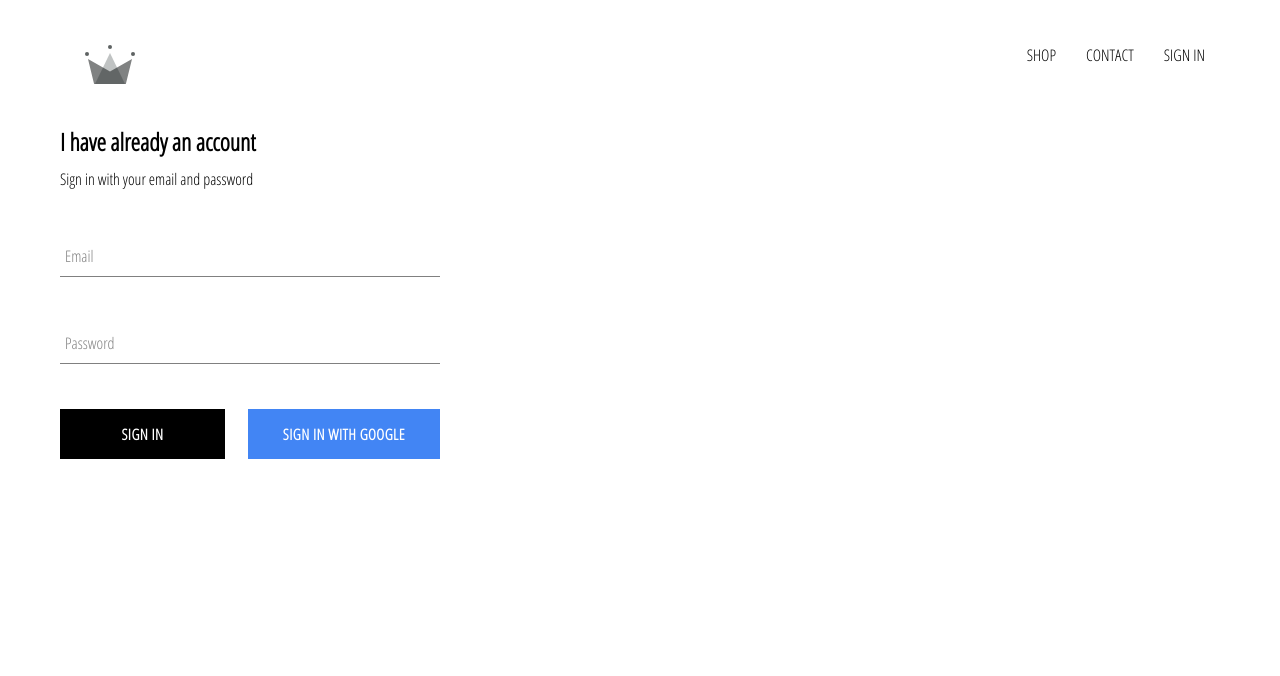
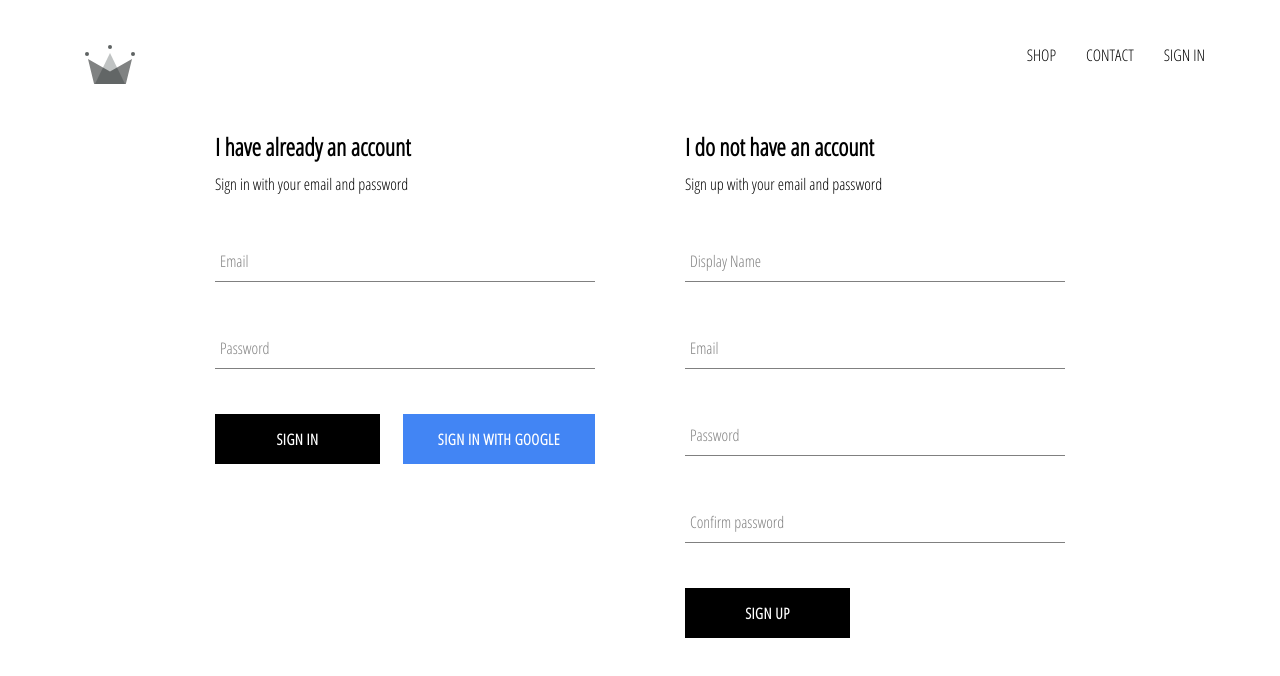
Before and after one commit to dibotest/crnw-clothing, a React (Create React App) app: page /signin in a window 1280 px wide. Shown: the top 676 px of the page. Built offline with nearby package versions, Linux system fonts and the light colour scheme; no server answers.

Commit message:
implemented firebase utils, included ability to store authenticated users in the firebase

```diff
--- a/src/App.js
+++ b/src/App.js
@@ -11,6 +11,7 @@
 // import Components
 import Header from './components/header/header-component';
 import { auth } from './firebase/firebase.utils';
+import { createUserProfileDocument } from './firebase/firebase.utils';
 
 
 class App extends React.Component {
@@ -28,10 +29,29 @@
   unsubsriveFromAuth = null
 
   componentDidMount() {
-    this.unsubsriveFromAuth = auth.onAuthStateChanged(user => {
-      this.setState( { currentUser: user });
+    this.unsubsriveFromAuth = auth.onAuthStateChanged(async userAuth => {
 
-      console.log( user) ;
+      if (userAuth) {
+          const userRef = await createUserProfileDocument( userAuth );
+
+          userRef.onSnapshot( snapShot => {
+            this.setState({
+              currentUser: {
+                id: snapShot.id,
+                ...snapShot.data()
+              }
+            },
+              ()=>{ console.log(this.state)}
+            );
+
+
+
+          });
+      }
+
+      this.setState( { currentUser : userAuth });
+
+
 
     });
   };
--- /dev/null
+++ b/src/components/sign-up/sign-up.component.jsx
@@ -0,0 +1,115 @@
+import React from 'react';
+import './sign-up.styles.scss';
+
+import FormInput from '../form-input/form-input.component';
+import CustomButton from '../custom-button/custom-button.component';
+
+import { auth, createUserProfileDocument } from '../../firebase/firebase.utils';
+
+
+class SignUp extends React.Component {
+
+    constructor(props) {
+        super(props);
+
+        this.state = {
+            displayName: '',
+            email: '',
+            password: '',
+            confirmPassword: ''
+        }
+    }
+
+    handleSubmit = async event => {
+        event.preventDefault();
+
+        const { displayName, email, password, confirmPassword } = this.state;
+
+        if (password !== confirmPassword) {
+            alert("passwords don't match");
+            return;
+        };
+
+        try {
+            const { user } =await auth.createUserWithEmailAndPassword( email, password );
+
+            createUserProfileDocument( user, { displayName });
+
+            this.setState = ({
+                displayName: '',
+                email: '',
+                password: '',
+                confirmPassword: ''
+            });
+
+        } catch (error) {
+            console.error(error);
+        }
+    }
+
+    handleChange = event => {
+        const { name, value } = event.target;
+        this.setState({[name]: value});
+    };
+
+    render() {
+        const { displayName, email, password, confirmPassword } = this.state;
+        return(
+            <div className="sign-up">
+                <h2 className="title">I do not have an account</h2>
+                <span>Sign up with your email and password</span>
+                <form className="sign-up-form" onSubmit= {this.handleSubmit}>
+
+                    <FormInput
+                        type='text'
+                        name='displayName'
+                        value={displayName}
+                        handleChange={this.handleChange}
+                        label='Display Name'
+                        required
+                    />
+
+
+                    <FormInput
+                        type='email'
+                        name='email'
+                        value= { email }
+                        handleChange= { this.handleChange }
+                        label='Email'
+                        required
+                   />
+
+                    <FormInput
+                        type='password'
+                        name='password'
+                        value= { password }
+                        handleChange= { this.handleChange }
+                        label='Password'
+                        required
+                    />
+
+                    <FormInput
+                        type='password'
+                        name='confirmPassword'
+                        value= { confirmPassword }
+                        handleChange= { this.handleChange }
+                        label='Confirm password'
+                        required
+                    />
+
+                    <CustomButton type='submit'> SIGN UP </CustomButton>
+
+
+
+                </form>
+
+            </div>
+
+
+        );
+    };
+
+
+};
+
+export default SignUp;
--- /dev/null
+++ b/src/components/sign-up/sign-up.styles.scss
@@ -0,0 +1,9 @@
+.sign-up {
+    display: flex;
+    flex-direction: column;
+    width: 380px;
+
+    .title {
+      margin: 10px 0;
+    }
+  }
--- a/src/firebase/firebase.utils.js
+++ b/src/firebase/firebase.utils.js
@@ -12,7 +12,38 @@
     messagingSenderId: "1084689258916",
     appId: "1:1084689258916:web:f2ee264f6ff79750498931",
     measurementId: "G-KKJ8KK9KDJ"
-  }
+};
+
+export const createUserProfileDocument = async( userAuth, additionalData ) => {
+
+    if (!userAuth) return;
+
+    const userRef = firestore.doc(`users/${userAuth.uid}`);
+    const snapShot = await userRef.get();
+
+    if (!snapShot.exists) {
+        //bijvullen in onze database
+        const { displayName, email } = userAuth;
+        const createdAt = new Date();
+
+        try {
+            await userRef.set( {
+                displayName,
+                email,
+                createdAt,
+                ...additionalData
+            })
+        } catch (error) {
+            console.log('error creating user ', error.message );
+        }
+    }
+
+    return userRef; // misschien kunnen we elders deze ref nog gebruiken
+
+};
+
+
+
 
 firebase.initializeApp(config);
 
--- a/src/pages/sign-in-and-sign-up/sign-in-and-sign-up.component.jsx
+++ b/src/pages/sign-in-and-sign-up/sign-in-and-sign-up.component.jsx
@@ -3,11 +3,13 @@
 import './sign-in-and-sign-up.styles.scss';
 
 import SignIn from '../../components/sign-in/sign-in.component';
+import SignUp from '../../components/sign-up/sign-up.component';
 
 const SignInAndSignUpPage = () => (
 
     <div className='sign-in-and-sign-up'>
         <SignIn />
+        <SignUp />
     </div>
 
 
--- a/src/pages/sign-in-and-sign-up/sign-in-and-sign-up.styles.scss
+++ b/src/pages/sign-in-and-sign-up/sign-in-and-sign-up.styles.scss
@@ -0,0 +1,9 @@
+.sign-in-and-sign-up {
+    width: 850px;
+    margin: 30px auto;
+
+    display: flex;
+    justify-content: space-between;
+    flex-direction: row;
+
+}
```
